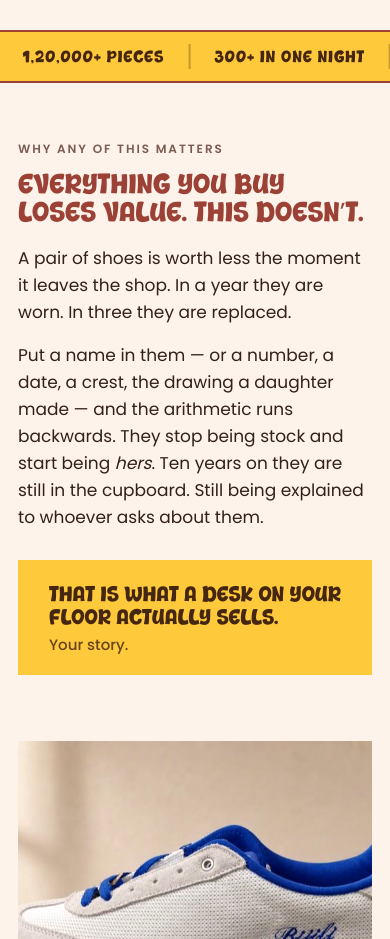
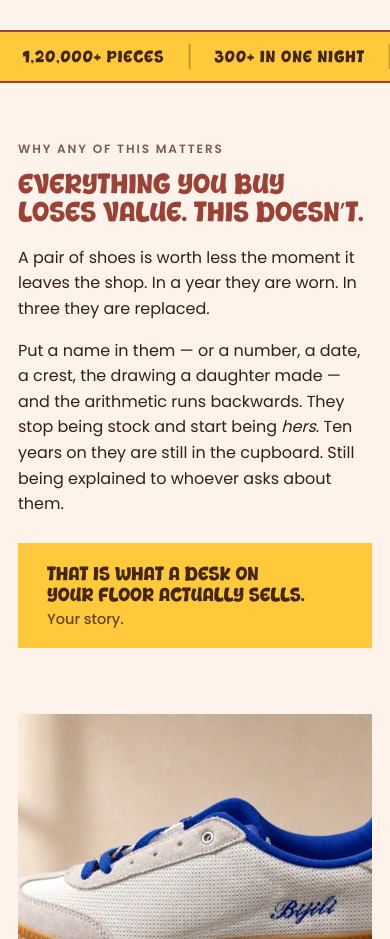
Before and after one commit to krishna9358/custo-gusto, a Next.js app: page / in a window 390 px wide. Shown: the part 1280-2219 px from the top of the page. Built offline with nearby package versions, Linux system fonts and the light colour scheme.

Commit message:
fix: fix value proposition section responsiveness

```diff
--- a/app/globals.css
+++ b/app/globals.css
@@ -315,12 +315,13 @@ tbody tr:nth-child(even) td{background:color-mix(in srgb,var(--panel) 93%,var(--
 
 
 /* ---- why customisation matters (home) ---- */
-.why-lead{font-size:clamp(17px,1.6vw,20px);line-height:1.58;}
+.why-lead{font-size:clamp(16px,1.4vw,19.5px);line-height:1.6;max-width:100%;}
 .why-lead em{font-style:italic;}
-.pull{margin-top:30px;padding:22px 26px;background:var(--marigold);color:var(--onmar);
-  font-family:'Best Curry','Poppins',sans-serif;font-size:clamp(20px,2.4vw,29px);line-height:1.14;}
-.pull small{display:block;font-family:'Poppins',sans-serif;font-size:15px;font-weight:500;
-  margin-top:8px;opacity:.82;}
+.pull{margin-top:26px;padding:20px 24px;background:var(--marigold);color:var(--onmar);
+  font-family:'Best Curry','Poppins',sans-serif;font-size:clamp(18px,2.2vw,26px);line-height:1.18;
+  text-wrap:balance;overflow-wrap:break-word;}
+.pull small{display:block;font-family:'Poppins',sans-serif;font-size:14.5px;font-weight:500;
+  margin-top:6px;opacity:.82;}
 .four{display:grid;grid-template-columns:repeat(auto-fit,minmax(230px,1fr));
   gap:clamp(14px,2vw,22px);margin-top:clamp(34px,4vw,54px);}
 .q{border-top:3px solid var(--brick);padding-top:16px;}
--- a/components/SharedSections.tsx
+++ b/components/SharedSections.tsx
@@ -307,8 +307,8 @@ export function WhyItMatters() {
   return (
     <section className="sec">
       <div className="wrap">
-        <div className="grid grid-cols-1 lg:grid-cols-12 gap-8 lg:gap-14 items-center">
-          <div className="lg:col-span-7">
+        <div className="grid grid-cols-1 lg:grid-cols-12 gap-8 lg:gap-12 items-center">
+          <div className="lg:col-span-7 min-w-0">
             <p className="eyebrow">Why any of this matters</p>
             <h2 className="big">
               EVERYTHING YOU BUY LOSES VALUE. THIS DOESN&rsquo;T.
```
